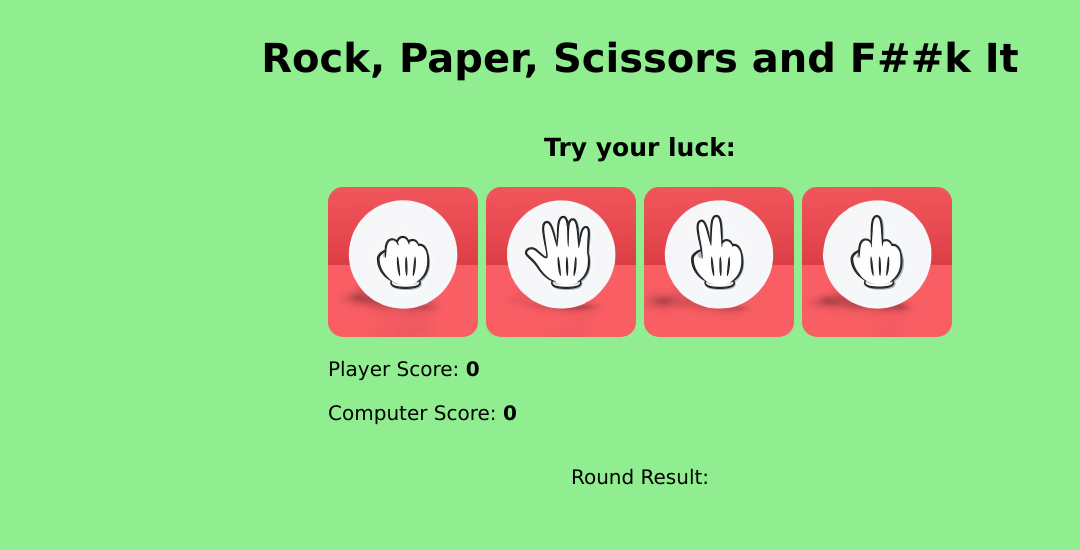
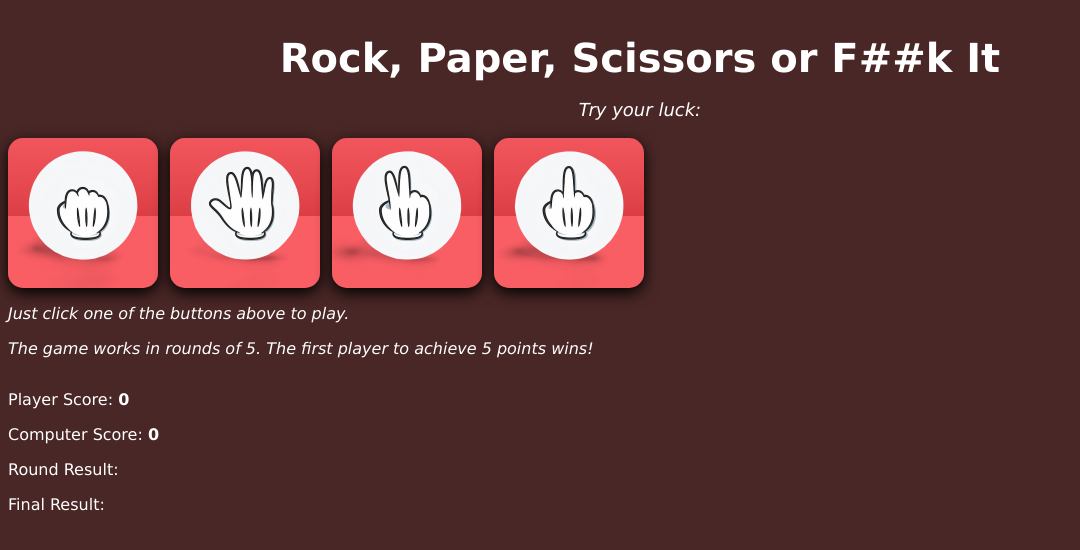
Before and after one commit to AleMachado7/rock-paper-scissors-fckit, a plain HTML site: page index.html in a window 1280 px wide. Shown: the whole page, without its empty margins (0-1080 px from the left). Drawn offline with Linux system fonts and the light colour scheme.

Commit message:
Change background color, change font color, delete unused functions

```diff
--- a/index.html
+++ b/index.html
@@ -1,17 +1,17 @@
 <!DOCTYPE html>
 <html lang="en">
     <head>
-        <title>Rock, Paper, Scissors and F##k It</title>
+        <title>Rock, Paper, Scissors or F##k It</title>
         <meta charset="utf-8">
         <meta name="viewport" content="width=device-width, initial-scale=1.0">
         <link rel="stylesheet" href="./styles.css">
     </head>
     <body>
-
         <div class="header">
-        <div class="header-content">
-            <h1>Rock, Paper, Scissors and F##k It</h1>
-            <h3>Try your luck:</h3>
+            <div class="header-content">
+                <h1>Rock, Paper, Scissors or F##k It</h1>
+                <p class="description-one"><em>Try your luck:</em></p>
+            </div>
         </div>
         <div class ="game-section">
             <div class="game-buttons">
@@ -20,12 +20,16 @@
                 <input id="scissors-btn" type="image" src="./images/scissors-button.png" value="scissors" alt="Scissors" width="150" height="150">
                 <input id="fck-btn" type="image" src="./images/fuckit-button.png" value="fuck it" alt="F##k It" width="150" height="150">
             </div>
+        </div>
+        <p class="description-two"><em>Just click one of the buttons above to play.</em></p>
+        <p class="description-two"><em>The game works in rounds of 5. The first player to achieve 5 points wins!</em></p>
+        <div class="result-section">
             <div class="game-score">
                 <p>Player Score: <spam id="player-score">0</spam></p>
                 <p>Computer Score: <spam id="computer-score">0</spam></p>
+                <p>Round Result: <spam id="round-result"></spam></p>
+                <p>Final Result: <spam id="final-result"></spam></p>
             </div>
-        </div>
-        <p>Round Result: <spam id="round-result"></spam></p>
         </div>
     </body>
     <script src="./script.js"></script>
--- a/script.js
+++ b/script.js
@@ -31,24 +31,6 @@ function playRound(playerSelection) {
     return `You lost! ${computerSelection.toUpperCase()} beats ${playerSelection.toUpperCase()}.`
 }
 
-function game() {
-    for (i = 0; i < 5; i++) {
-        let player = document.getElement
-        let computer = getComputerChoice()
-        let result = playRound(player, computer)
-
-        result.includes("won") ? playerScore++ : result.includes("lost") ? computerScore++ : null
-        console.log(`Round result: ${result}`)
-    }
-
-    if (playerScore > computerScore) {
-        console.log(`The player has won!\nGame final results: Player Score [[ ${playerScore} ]] \t Computer Score [[ ${computerScore} ]].`)
-    } else if (computerScore > playerScore) {
-        console.log(`The computer has won!\nGame final results: Player Score [[ ${playerScore} ]] \t Computer Score [[ ${computerScore} ]].`)
-    } else {
-        console.log(`Its a tie!!!\nGame final results: Player Score [[ ${playerScore} ]] \t Computer Score [[ ${computerScore} ]].`)
-    }
-}
 
 let roundResult = document.getElementById("round-result")
 document.getElementById("rock-btn").addEventListener("click", () => roundResult.innerHTML = playRound("Rock"));
--- a/styles.css
+++ b/styles.css
@@ -1,10 +1,14 @@
+ * {
+    font-family:'Lucida Sans', 'Lucida Sans Regular', 'Lucida Grande', 'Lucida Sans Unicode', Geneva, Verdana, sans-serif;
+    color: white;
+ }
+
 body {
-    background-color: lightgreen;
+    background-color: rgb(73, 39, 38);
 }
 
 .header {
     display: flex;
-    font-family:'Lucida Sans', 'Lucida Sans Regular', 'Lucida Grande', 'Lucida Sans Unicode', Geneva, Verdana, sans-serif;
     justify-content: center;
     align-items: center;
     flex-direction: column;
@@ -17,39 +21,46 @@ body {
     flex-direction: column;
 }
 
+h1 {
+    font-size: 40px;
+    margin-bottom: 0px;
+}
+
+.description-one {
+    font-size: 18px;
+    font-weight: 200;
+}
+
 .game-section {
     display: flex;
-    flex-direction: column;
 }
 
 .game-buttons {
     display: flex;
-    gap: 8px;
+    gap: 12px;
 }
 
-h1 {
-    font-size: 40px;
-}
-
-h3 {
-    font-size: 25px;
-}
-
-#rock-btn, #paper-btn, #scissors-btn,
-#fck-btn {
+#rock-btn, #paper-btn,
+#scissors-btn, #fck-btn {
     border-radius: 10%;
     position: relative;
     top: 0;
     transition: top ease 0.5s;
+    box-shadow: 0 5px 15px rgba(0,0,0,5);
 }
 
-#rock-btn:hover, #paper-btn:hover, #scissors-btn:hover,
-#fck-btn:hover {
-    top: -15px;
-  }
+#rock-btn:hover, #paper-btn:hover,
+#scissors-btn:hover, #fck-btn:hover {
+    top: -12px;
+}
 
-p {
-    font-size: 20px;
+.description-two {
+    font-size: 16px;
+    font-weight: 200;
+}
+
+.result-section {
+   display: flex;
 }
 
 spam {
```
